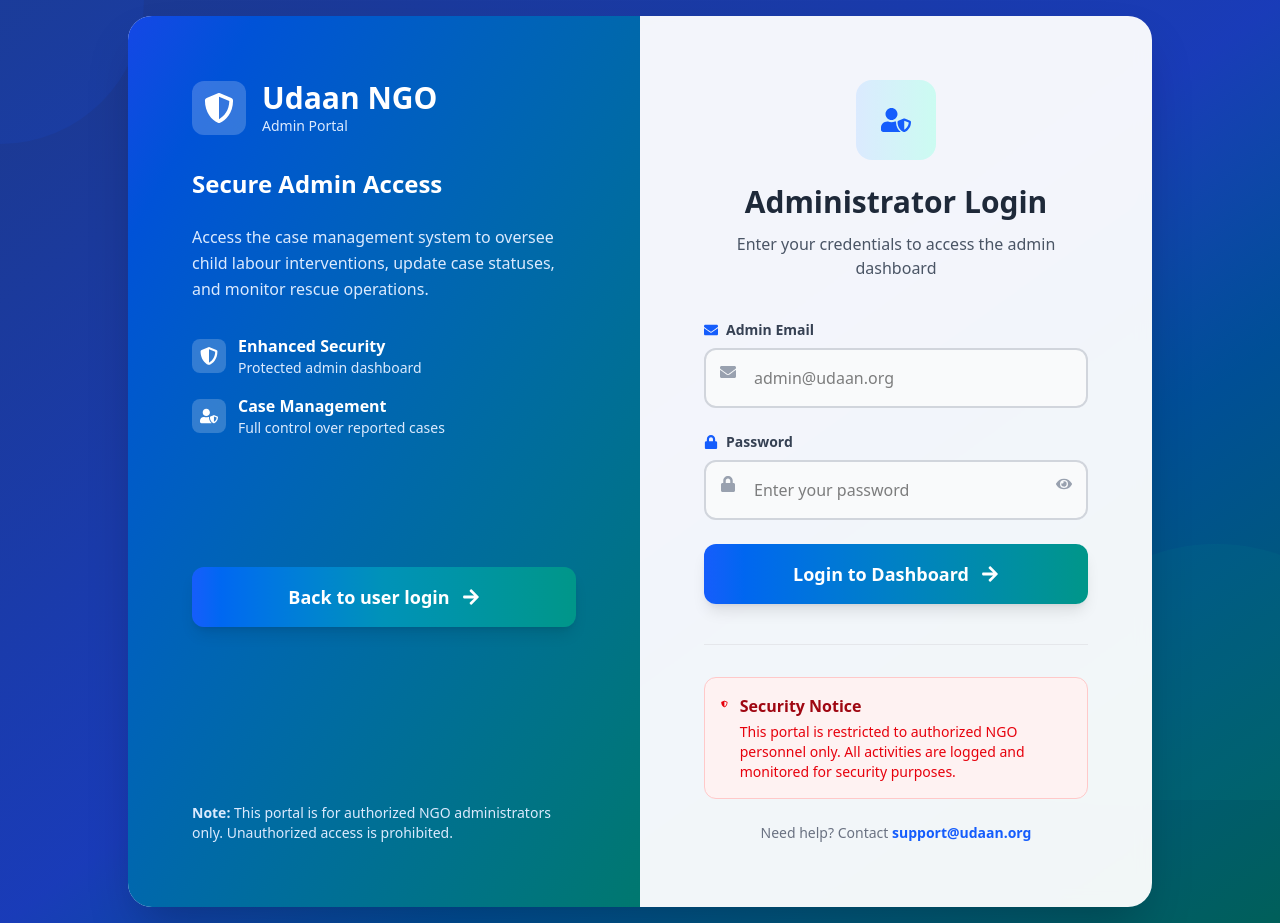
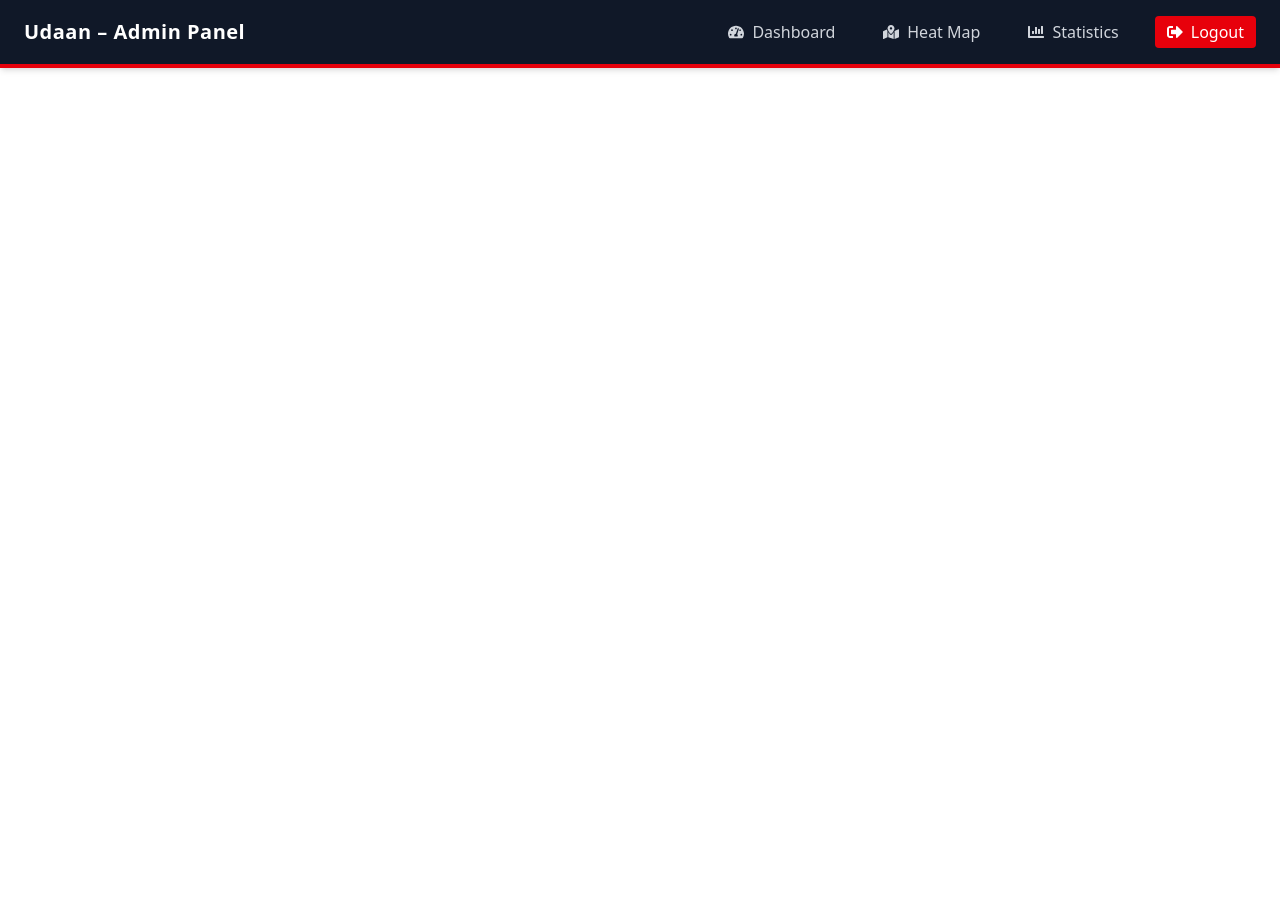
Before and after one commit to Vaibhavchaudhary991/UDAAN-PROJECT, a React app in the folder frontend/: page /admin in a window 1280 px wide. After the commit the page ends 800 px from the top, so only its background shows below. Built offline with nearby package versions, Linux system fonts and the light colour scheme; no server answers; the HTML template or start-up script is replaced by a standard one.

Commit message:
fix: resolve routing conflict and component initialization order to fix runtime error

```diff
--- a/frontend/src/App.jsx
+++ b/frontend/src/App.jsx
@@ -31,7 +31,7 @@ function App() {
         </Route>
 
         {/* Admin Login */}
-        <Route path="/admin" element={<AdminLogin />} />
+        <Route path="/admin/login" element={<AdminLogin />} />
 
         {/* Admin Pages */}
         <Route path="/admin" element={<AdminLayout />}>
--- a/frontend/src/components/admin/AdminNavbar.jsx
+++ b/frontend/src/components/admin/AdminNavbar.jsx
@@ -12,7 +12,7 @@ export default function AdminNavbar() {
 
   const handleLogout = () => {
     localStorage.clear();
-    navigate("/admin");
+    navigate("/admin/login");
   };
 
   const navItems = [
--- a/frontend/src/pages/Login.jsx
+++ b/frontend/src/pages/Login.jsx
@@ -118,7 +118,7 @@ export default function Login() {
 
               <button
   type="button"
-  onClick={() => navigate("/admin")}
+  onClick={() => navigate("/admin/login")}
   className="
     w-full py-4 rounded-xl font-semibold text-lg transition-all duration-300
     bg-gradient-to-r from-green-600 to-teal-600
--- a/frontend/src/pages/Signup.jsx
+++ b/frontend/src/pages/Signup.jsx
@@ -15,6 +15,13 @@ import {
   FaCheckCircle,
   FaUsers
 } from "react-icons/fa";
+
+// Missing FaUserPlus icon - using alternative
+const FaUserPlus = ({ className }) => (
+  <svg className={className} fill="currentColor" viewBox="0 0 640 512">
+    <path d="M224 256A128 128 0 1 0 224 0a128 128 0 1 0 0 256zm-45.7 48C79.8 304 0 383.8 0 482.3C0 498.7 13.3 512 29.7 512H418.3c16.4 0 29.7-13.3 29.7-29.7C448 383.8 368.2 304 269.7 304H178.3zM528 240c17.7 0 32 14.3 32 32v48H608c17.7 0 32 14.3 32 32s-14.3 32-32 32H560v48c0 17.7-14.3 32-32 32s-32-14.3-32-32V384H448c-17.7 0-32-14.3-32-32s14.3-32 32-32h48V272c0-17.7 14.3-32 32-32z"/>
+  </svg>
+);
 
 export default function Signup() {
   const navigate = useNavigate();
@@ -317,10 +324,3 @@ export default function Signup() {
     </div>
   );
 }
-
-// Missing FaUserPlus icon - using alternative
-const FaUserPlus = ({ className }) => (
-  <svg className={className} fill="currentColor" viewBox="0 0 640 512">
-    <path d="M224 256A128 128 0 1 0 224 0a128 128 0 1 0 0 256zm-45.7 48C79.8 304 0 383.8 0 482.3C0 498.7 13.3 512 29.7 512H418.3c16.4 0 29.7-13.3 29.7-29.7C448 383.8 368.2 304 269.7 304H178.3zM528 240c17.7 0 32 14.3 32 32v48H608c17.7 0 32 14.3 32 32s-14.3 32-32 32H560v48c0 17.7-14.3 32-32 32s-32-14.3-32-32V384H448c-17.7 0-32-14.3-32-32s14.3-32 32-32h48V272c0-17.7 14.3-32 32-32z"/>
-  </svg>
-);
```
